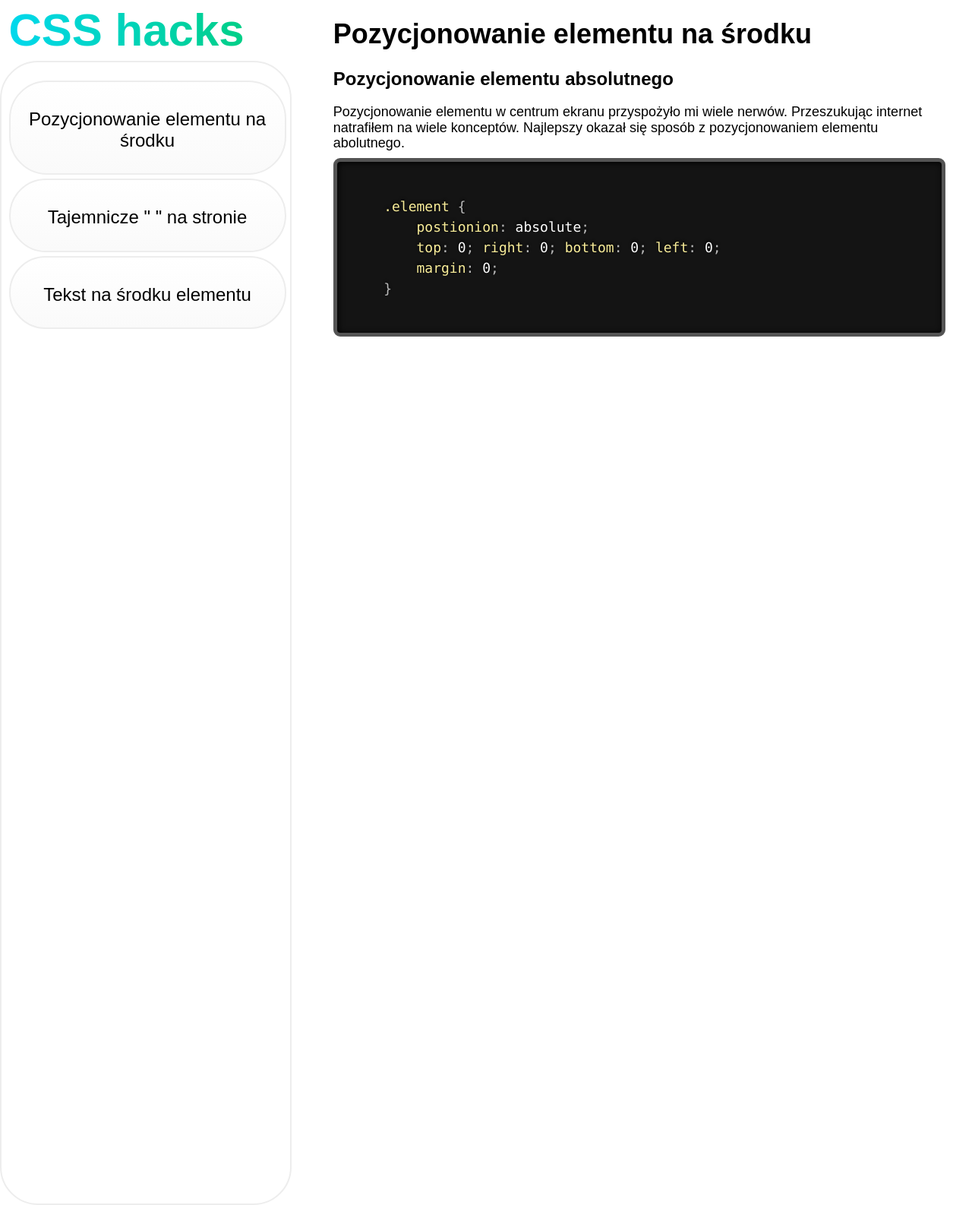
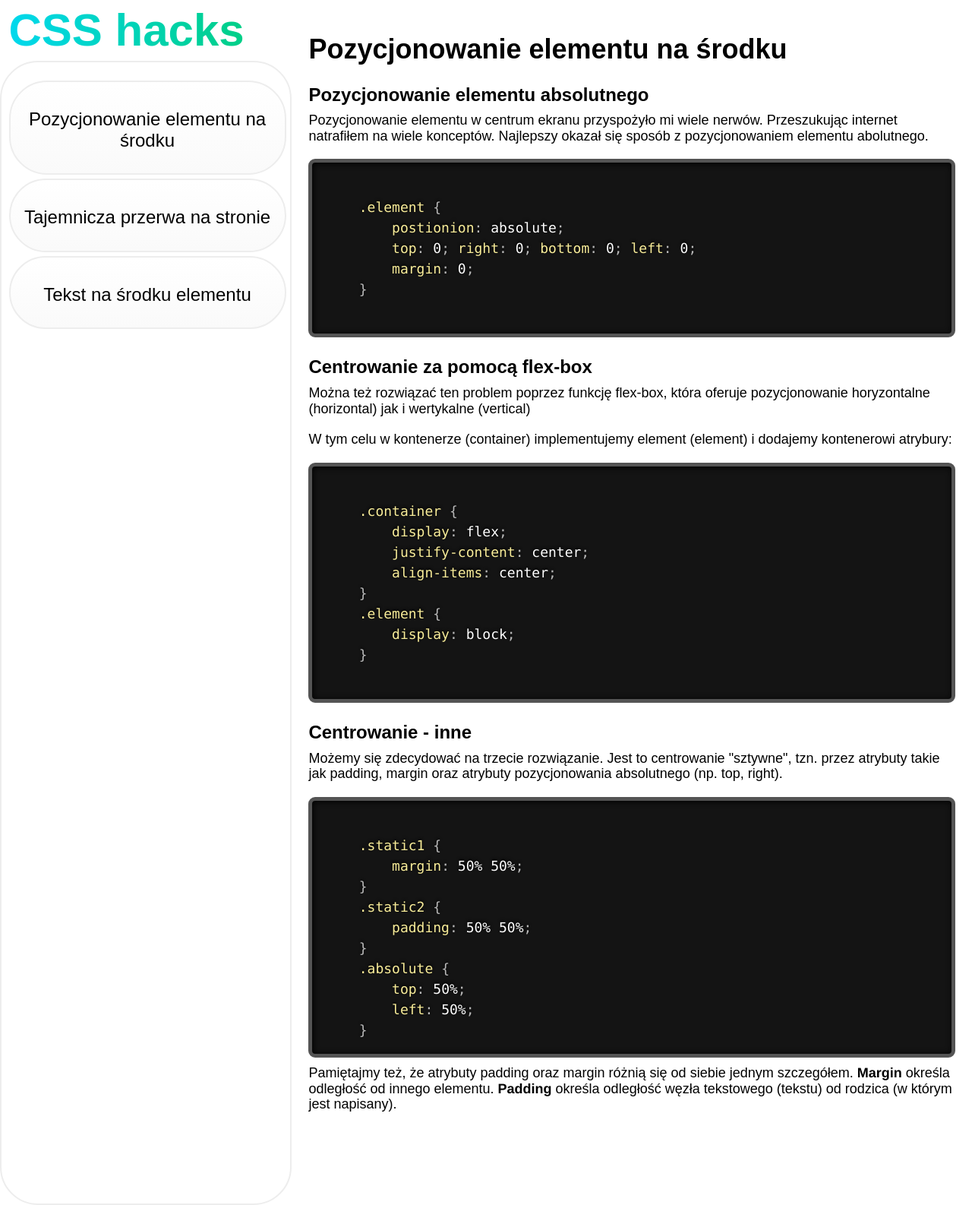
Before and after one commit to KacperKukula/CSS-hacks, a PHP site: the page made by index.php in a window 1280 px wide. Shown: the whole page at 76% size. Run offline with PHP 8.4, Linux system fonts and the light colour scheme; some web fonts are replaced.

Commit message:
Added some content text

```diff
--- a/assets/css/display.css
+++ b/assets/css/display.css
@@ -1,28 +1,30 @@
 /* Right side */
 .content {
-    position: absolute;
-    top: 0; bottom: 0; right: 0;
-    width: 70%; height: 100%;
+  position: absolute;
+  top: 0;
+  bottom: 0;
+  right: 0;
+  width: 70%;
+  height: 100%;
 }
 
 /* Display */
 article.display {
-    position: absolute;
-    width: 90%; height: 90%;
-    top: 0; left: 0; right: 0;
-    margin: auto;
-    font-size: 18px;
-    padding: 0 0 0 20px;
+  width: 95%;
+  height: 100%;
+  font-size: 18px;
+  padding: 20px 2.5% 0 2.5%;
+  overflow: scroll;
 }
 article.display h1 {
-    font-size: 36px;
-    font-family: 'Helvetica Bold', 'Arial Bold', sans-serif;
+  font-size: 36px;
+  font-family: "Helvetica Bold", "Arial Bold", sans-serif;
 }
 article.display h2 {
-    font-size: 24px;
-    font-family: 'Helvetica Bold', 'Arial Bold', sans-serif;
+  font-size: 24px;
+  margin: 25px 0 0 0;
+  font-family: "Helvetica Bold", "Arial Bold", sans-serif;
 }
-
-pre {
-    padding: 0 0 0 0;
+article.display p {
+  margin: 10px 0 20px 0;
 }
--- a/assets/css/style.css
+++ b/assets/css/style.css
@@ -1,20 +1,25 @@
 /*Main*/
 body {
-    width: 100%; height: 100%;
-    font-family: 'Helvetica', 'Arial', sans-serif;
+  width: 100%;
+  height: 100%;
+  font-family: "Helvetica", "Arial", sans-serif;
   font-size: 24px;
 
   overflow: hidden;
 }
 .nav {
   position: absolute;
-    top: 0; bottom: 0; left: 0;
-    width: 30%; height: 100%;
+  top: 0;
+  bottom: 0;
+  left: 0;
+  width: 30%;
+  height: 100%;
 }
 
 /*Left side*/
 .logo {
-    width: 100%; height: 80px;
+  width: 100%;
+  height: 80px;
   display: flex;
 }
 h1.logo-text {
@@ -22,11 +27,11 @@ h1.logo-text {
   overflow: hidden;
   white-space: nowrap;
   font-size: 60px;
-    font-family: 'Helvetica Bold', sans-serif;
+  font-family: "Helvetica Bold", sans-serif;
   font-weight: bold;
 
   background: #00d8ed;
-    background: linear-gradient(to right, #00d8ed 0%, #00CF87 100%);
+  background: linear-gradient(to right, #00d8ed 0%, #00cf87 100%);
   -webkit-background-clip: text;
   -webkit-text-fill-color: transparent;
 
@@ -34,15 +39,16 @@ h1.logo-text {
     background: linear-gradient(to right, #4a008b 0%, #00DDB1 100%);
     -webkit-background-clip: text;
     -webkit-text-fill-color: transparent; */
-
 }
 .switch {
-    width: 100px; height: 100%;
+  width: 100px;
+  height: 100%;
   display: block;
-    background-color: #00CF87;
+  background-color: #00cf87;
 }
 .menu {
-    width: 100%; height: 100%;
+  width: 100%;
+  height: 100%;
 
   box-sizing: border-box;
   border: 2px solid #ededed;
@@ -59,16 +65,30 @@ ul > li {
 
   border: 2px solid #ededed;
   border-radius: 50px;
-    background: linear-gradient(0deg, rgba(250,250,250,1) 0%, rgba(255,255,2455,1) 100%);
+  background: linear-gradient(
+    0deg,
+    rgba(250, 250, 250, 1) 0%,
+    rgba(255, 255, 2455, 1) 100%
+  );
   text-align: center;
-    padding-top: 35px;
-    padding-bottom: 30px;
   margin: 0 2.5% 5px 2.5%;
-
   transition: all 0.4s ease-in;
+}
+a.menu-link {
+  width: 100%;
+  display: block;
+  padding: 35px 0 30px 0;
+  border-radius: 50px;
+  text-decoration: none;
+  color: black;
+}
+a:active {
+  color: #a0a0a0;
+}
+a.visited {
+  color: black;
 }
 ul li:hover {
   cursor: pointer;
-
   transform: scale(1.2);
 }
--- /dev/null
+++ b/content/Pozycjonowanie%20elementu%20na%20środku.html
@@ -0,0 +1,59 @@
+<h1>Pozycjonowanie elementu na środku</h1>
+<h2>Pozycjonowanie elementu absolutnego</h2>
+<p>
+  Pozycjonowanie elementu w centrum ekranu przyspożyło mi wiele nerwów.
+  Przeszukując internet natrafiłem na wiele konceptów. Najlepszy okazał się
+  sposób z pozycjonowaniem elementu abolutnego.
+</p>
+<pre><code class="language-css">
+    .element {
+        postionion: absolute;
+        top: 0; right: 0; bottom: 0; left: 0;
+        margin: 0;
+    }
+
+</code></pre>
+<h2>Centrowanie za pomocą flex-box</h2>
+<p>
+  Można też rozwiązać ten problem poprzez funkcję flex-box, która oferuje
+  pozycjonowanie horyzontalne (horizontal) jak i wertykalne (vertical)
+</p>
+<p>
+  W tym celu w kontenerze (container) implementujemy element (element) i
+  dodajemy kontenerowi atrybury:
+</p>
+<pre><code class="language-css">
+    .container {
+        display: flex;
+        justify-content: center;
+        align-items: center;
+    }
+    .element {
+        display: block;
+    }
+
+</code></pre>
+<h2>Centrowanie - inne</h2>
+<p>
+  Możemy się zdecydować na trzecie rozwiązanie. Jest to centrowanie "sztywne",
+  tzn. przez atrybuty takie jak padding, margin oraz atrybuty pozycjonowania
+  absolutnego (np. top, right).
+</p>
+<pre><code class="language-css">
+    .static1 {
+        margin: 50% 50%;
+    }
+    .static2 {
+        padding: 50% 50%;
+    }
+    .absolute {
+        top: 50%;
+        left: 50%;
+    }
+</code></pre>
+<p>
+  Pamiętajmy też, że atrybuty padding oraz margin różnią się od siebie jednym
+  szczegółem. <b>Margin</b> określa odległość od innego elementu.
+  <b>Padding</b> określa odległość węzła tekstowego (tekstu) od rodzica (w
+  którym jest napisany).
+</p>
--- /dev/null
+++ b/content/Tajemnicza%20przerwa%20na%20stronie.html
@@ -0,0 +1 @@
+Znaleźć artykuł
--- a/index.php
+++ b/index.php
@@ -26,9 +26,9 @@
         </div>
         <div class="menu">
             <ul>
-                <li>Pozycjonowanie elementu na środku</li>
-                <li>Tajemnicze " " na stronie</li>
-                <li>Tekst na środku elementu</li>
+                <li><a class="menu-link" href='?file=Pozycjonowanie elementu na środku'>Pozycjonowanie elementu na środku</a></li>
+                <li><a class="menu-link" href='?file=Tajemnicza przerwa na stronie'>Tajemnicza przerwa na stronie</a></li>
+                <li><a class="menu-link" href='?file=Tekst na środku elementu'>Tekst na środku elementu</a></li>
             </ul>
         </div>
         <!-- Responsive  -->
@@ -43,16 +43,22 @@
     <!--Right side (article)-->
     <section class="content">
         <article class="display">
-            <h1>Pozycjonowanie elementu na środku</h1>
-            <h2>Pozycjonowanie elementu absolutnego</h2>
-            Pozycjonowanie elementu w centrum ekranu przyspożyło mi wiele nerwów. Przeszukując internet natrafiłem na wiele konceptów. Najlepszy okazał się sposób z pozycjonowaniem elementu abolutnego.
-            <pre><code class="language-css">
-    .element {
-        postionion: absolute;
-        top: 0; right: 0; bottom: 0; left: 0;
-        margin: 0;
-    }
-            </code></pre>
+            <?php
+                switch(htmlentities($_GET['file'])) {
+                    case 'Pozycjonowanie elementu na środku':
+                        require_once('content/Pozycjonowanie%20elementu%20na%20środku.html');
+                        break;
+                    case 'Tajemnicza przerwa na stronie':
+                        require_once('content/Tajemnicza%20przerwa%20na%20stronie.html');
+                        break;
+                    case 'Tekst na środku elementu':
+                        require_once('content/Tekst%20na%20środku%20elementu.html');
+                        break;
+                    default:
+                }
+            ?>
+            <br />
+            <br />
         </article>
     </section>
 
```
Also changed, not shown: content/Tekst%20na%20środku%20elementu.html (added, +10 -0 lines). Lines whose indentation alone changed are shown as unchanged.
